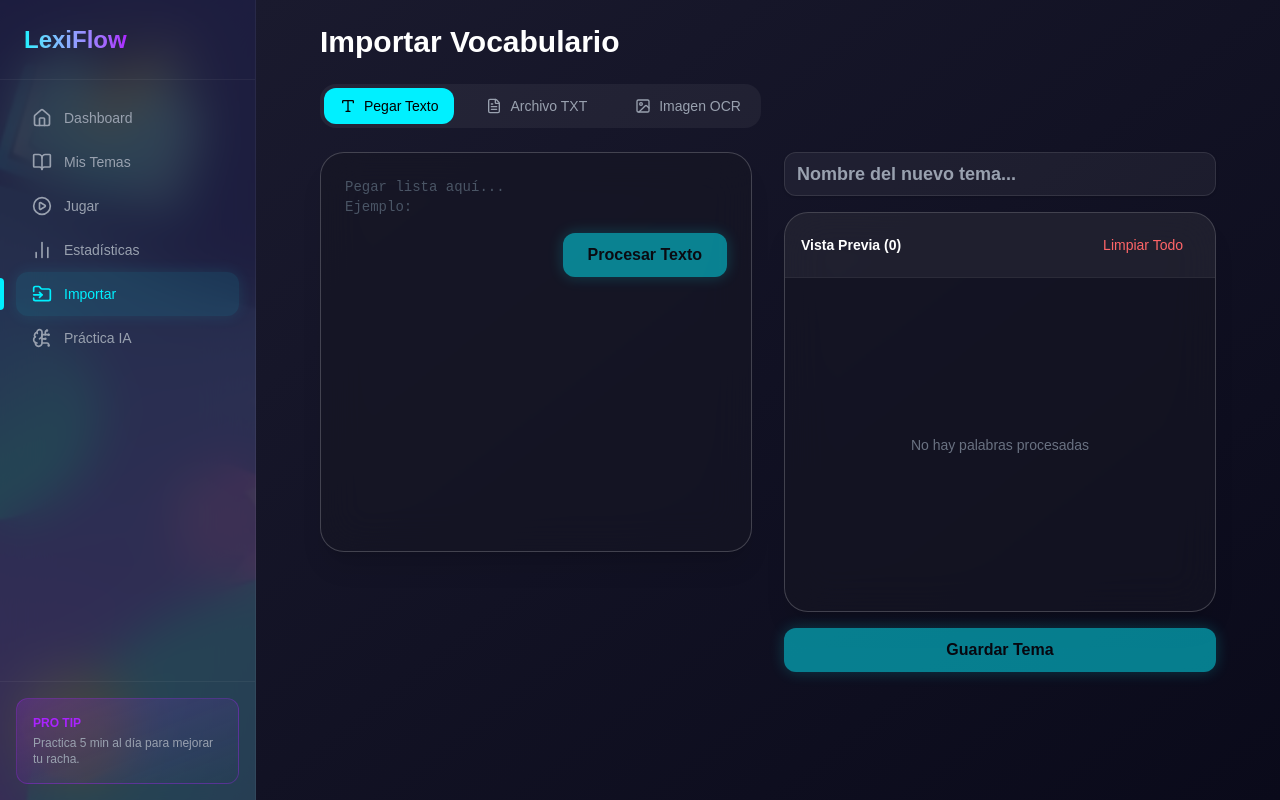
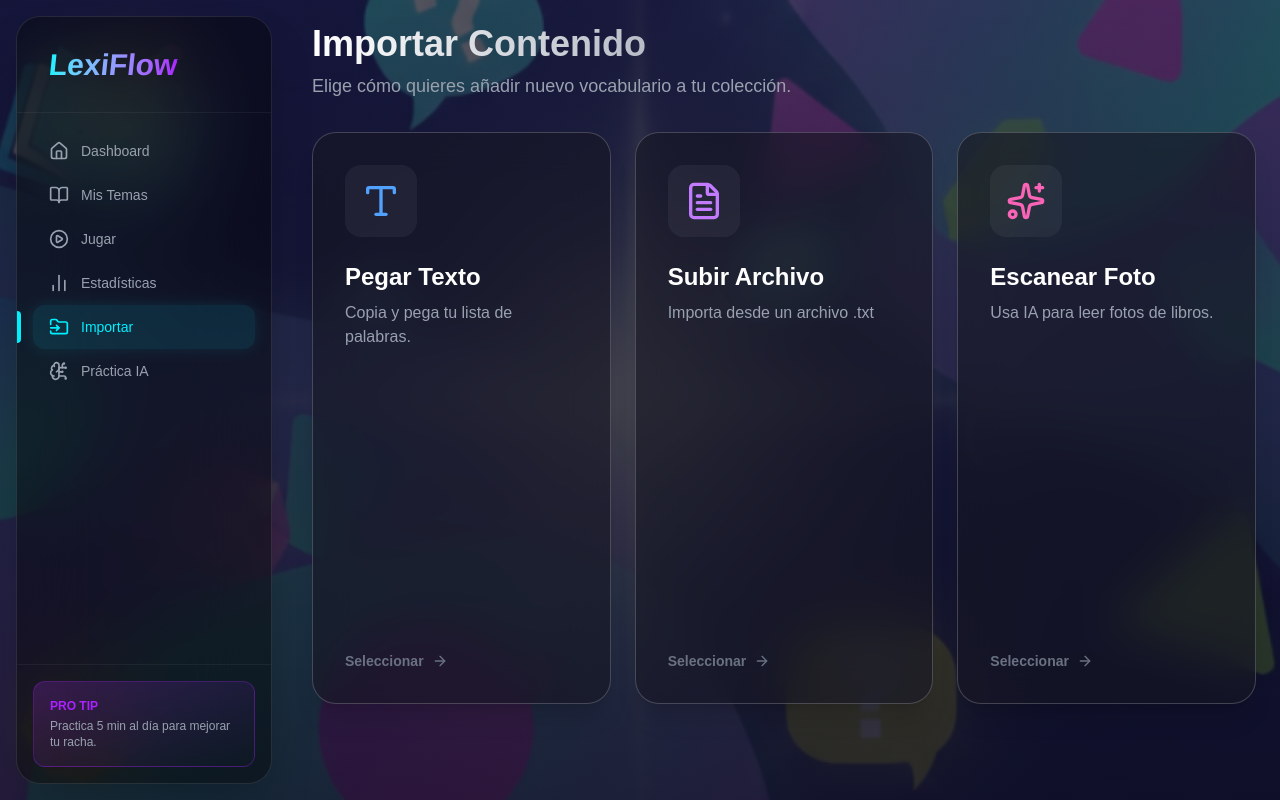
Before and after one commit to mariotc1/LexiFlow, a Next.js app: page /import in a window 1280 px wide. Built offline with nearby package versions, Linux system fonts and the light colour scheme.

Commit message:
animaciones y sonidos

```diff
--- a/src/app/globals.css
+++ b/src/app/globals.css
@@ -39,7 +39,10 @@
 
 body {
   background-color: var(--background);
-  background-image: var(--background-image);
+  /* Overlay gradient + Image */
+  background-image:
+    linear-gradient(to bottom, rgba(10, 10, 25, 0.7), rgba(10, 10, 25, 0.85)),
+    var(--background-image);
   background-size: cover;
   background-position: center;
   background-attachment: fixed;
--- a/src/app/import/page.tsx
+++ b/src/app/import/page.tsx
@@ -1,27 +1,24 @@
 "use client";
 
-import { useState, useRef } from "react";
+import { useState } from "react";
 import { Button } from "@/components/ui/Button";
 import { Input } from "@/components/ui/Input";
 import { useTemaStore } from "@/stores";
 import { parseTextContent, performOCR, ParsedWord, parseTxtFile } from "@/lib/import";
 import { dbService } from "@/lib/db";
 import { useRouter } from "next/navigation";
-import { Upload, FileText, Type, Image as ImageIcon, Loader2, Plus, Trash2 } from "lucide-react";
-import { motion } from "framer-motion";
+import { Upload, FileText, Type, Image as ImageIcon, Loader2, ArrowRight, Check, X, Sparkles, BookOpen } from "lucide-react";
+import { motion, AnimatePresence } from "framer-motion";
+import { sfx } from "@/lib/sound";
 
-type ImportMode = 'manual' | 'paste' | 'file' | 'ocr';
+type ImportMode = 'manual' | 'paste' | 'file' | 'ocr' | null;
 
 export default function ImportPage() {
-  const [mode, setMode] = useState<ImportMode>('paste');
+  const [mode, setMode] = useState<ImportMode>(null);
   const [targetTopicName, setTargetTopicName] = useState("");
   const [loading, setLoading] = useState(false);
   const [progress, setProgress] = useState(0);
-
-  // Preview Data
   const [words, setWords] = useState<ParsedWord[]>([]);
-
-  // OCR/File Inputs
   const [textInput, setTextInput] = useState("");
 
   const router = useRouter();
@@ -32,6 +29,7 @@ export default function ImportPage() {
       const parsed = parseTextContent(textInput);
       setWords(prev => [...prev, ...parsed]);
       setTextInput("");
+      sfx.playCorrect();
     }
   };
 
@@ -42,16 +40,18 @@ export default function ImportPage() {
     setLoading(true);
     try {
       if (mode === 'file') {
-        // Assume text file for now, PDF requires heavier logic
         const parsed = await parseTxtFile(file);
         setWords(prev => [...prev, ...parsed]);
+        sfx.playCorrect();
       } else if (mode === 'ocr') {
         const text = await performOCR(file, (p) => setProgress(Math.round(p * 100)));
         const parsed = parseTextContent(text);
         setWords(prev => [...prev, ...parsed]);
+        sfx.playCorrect();
       }
     } catch (err) {
       console.error(err);
+      sfx.playIncorrect();
       alert("Error processing file");
     } finally {
       setLoading(false);
@@ -64,10 +64,9 @@ export default function ImportPage() {
 
     setLoading(true);
     try {
-      // 1. Create Topic
+      sfx.playClick();
       const topicId = await addTema(targetTopicName);
 
-      // 2. Add Words
       const promises = words.map(w =>
         dbService.addPalabra({
           id: crypto.randomUUID(),
@@ -81,65 +80,137 @@ export default function ImportPage() {
       );
 
       await Promise.all(promises);
+      sfx.playWin(); // Celebrate new topic
       router.push(`/topics/${topicId}`);
     } catch (error) {
       console.error(error);
+      sfx.playIncorrect();
       alert("Error saving data");
     } finally {
       setLoading(false);
     }
   };
 
+  const clearAll = () => {
+      setWords([]);
+      setMode(null);
+      setTextInput("");
+      setTargetTopicName("");
+      sfx.playClick();
+  };
+
+  const container = {
+    hidden: { opacity: 0 },
+    show: {
+      opacity: 1,
+      transition: {
+        staggerChildren: 0.1
+      }
+    }
+  };
+
+  const item = {
+    hidden: { opacity: 0, y: 20 },
+    show: { opacity: 1, y: 0 }
+  };
+
   return (
-    <div className="space-y-6 max-w-4xl mx-auto">
-      <h1 className="text-3xl font-bold">Importar Vocabulario</h1>
-
-      {/* Mode Selection */}
-      <div className="flex gap-4 p-1 bg-white/5 rounded-2xl w-fit">
-        {[
-          { id: 'paste', label: 'Pegar Texto', icon: Type },
-          { id: 'file', label: 'Archivo TXT', icon: FileText },
-          { id: 'ocr', label: 'Imagen OCR', icon: ImageIcon },
-        ].map((m) => (
-          <button
-            key={m.id}
-            onClick={() => setMode(m.id as ImportMode)}
-            className={`flex items-center gap-2 px-4 py-2 rounded-xl text-sm font-medium transition-all ${
-              mode === m.id ? 'bg-[var(--brand-primary)] text-black' : 'text-gray-400 hover:text-white'
-            }`}
-          >
-            <m.icon className="h-4 w-4" />
-            {m.label}
-          </button>
-        ))}
+    <div className="max-w-6xl mx-auto space-y-8 min-h-[85vh] flex flex-col">
+      {/* Header */}
+      <div className="flex items-center justify-between">
+         <div>
+            <h1 className="text-4xl font-bold bg-clip-text text-transparent bg-gradient-to-r from-white to-gray-400 mb-2">
+                Importar Contenido
+            </h1>
+            <p className="text-lg text-gray-400">Elige cómo quieres añadir nuevo vocabulario a tu colección.</p>
+         </div>
+         {mode && (
+             <Button variant="ghost" onClick={clearAll} className="text-gray-400 hover:text-white">
+                 <X className="mr-2 h-4 w-4" /> Cancelar
+             </Button>
+         )}
       </div>
 
-      <div className="grid grid-cols-1 lg:grid-cols-2 gap-8">
-        {/* Input Area */}
-        <div className="space-y-4">
-          <div className="glass-panel p-6 min-h-[400px]">
+      <AnimatePresence mode="wait">
+        {!mode ? (
+            /* Mode Selection Grid */
+            <motion.div
+                key="selection"
+                variants={container}
+                initial="hidden"
+                animate="show"
+                exit={{ opacity: 0, scale: 0.95 }}
+                className="grid grid-cols-1 md:grid-cols-3 gap-6 flex-1"
+            >
+                {[
+                    { id: 'paste', title: 'Pegar Texto', icon: Type, desc: 'Copia y pega tu lista de palabras.', color: 'from-blue-500/20 to-blue-600/5', border: 'hover:border-blue-500/50', iconColor: 'text-blue-400' },
+                    { id: 'file', title: 'Subir Archivo', icon: FileText, desc: 'Importa desde un archivo .txt', color: 'from-purple-500/20 to-purple-600/5', border: 'hover:border-purple-500/50', iconColor: 'text-purple-400' },
+                    { id: 'ocr', title: 'Escanear Foto', icon: Sparkles, desc: 'Usa IA para leer fotos de libros.', color: 'from-pink-500/20 to-pink-600/5', border: 'hover:border-pink-500/50', iconColor: 'text-pink-400' },
+                ].map((m) => (
+                    <motion.div
+                        key={m.id}
+                        variants={item}
+                        onClick={() => { setMode(m.id as ImportMode); sfx.playClick(); }}
+                        className={`glass-panel p-8 cursor-pointer group relative overflow-hidden transition-all duration-300 border border-white/5 ${m.border}`}
+                        whileHover={{ y: -5, scale: 1.02 }}
+                        whileTap={{ scale: 0.98 }}
+                    >
+                        <div className={`absolute inset-0 bg-gradient-to-br ${m.color} opacity-0 group-hover:opacity-100 transition-opacity duration-500`} />
+                        <div className="relative z-10 flex flex-col h-full justify-between">
+                            <div>
+                                <div className={`p-4 rounded-2xl bg-white/5 w-fit mb-6 group-hover:bg-white/10 transition-colors ${m.iconColor}`}>
+                                    <m.icon className="w-10 h-10" />
+                                </div>
+                                <h3 className="text-2xl font-bold text-white mb-2">{m.title}</h3>
+                                <p className="text-gray-400">{m.desc}</p>
+                            </div>
+                            <div className="mt-8 flex items-center text-sm font-bold text-gray-500 group-hover:text-white transition-colors">
+                                Seleccionar <ArrowRight className="ml-2 w-4 h-4 group-hover:translate-x-1 transition-transform" />
+                            </div>
+                        </div>
+                    </motion.div>
+                ))}
+            </motion.div>
+        ) : (
+            /* Workflow Area */
+            <motion.div
+                key="workflow"
+                initial={{ opacity: 0, y: 20 }}
+                animate={{ opacity: 1, y: 0 }}
+                className="grid grid-cols-1 lg:grid-cols-12 gap-8 flex-1"
+            >
+                {/* Left Panel: Input */}
+                <div className="lg:col-span-7 flex flex-col gap-6">
+                    <div className="glass-panel p-8 flex-1 flex flex-col">
+                        <h2 className="text-xl font-bold mb-6 flex items-center gap-3">
+                            <span className="flex items-center justify-center w-8 h-8 rounded-full bg-white/10 text-sm">1</span>
+                            {mode === 'paste' ? 'Ingresa tus palabras' : mode === 'file' ? 'Sube tu archivo' : 'Sube tu imagen'}
+                        </h2>
+
                         {mode === 'paste' && (
-              <div className="flex flex-col h-full">
+                            <div className="flex-1 flex flex-col gap-4">
                                 <textarea
-                  className="flex-1 bg-transparent border-none resize-none focus:outline-none text-white placeholder:text-gray-600 font-mono text-sm"
-                  placeholder={`Pegar lista aquí...\nEjemplo:\nDog = Perro\nCat = Gato`}
+                                    className="flex-1 w-full bg-black/20 rounded-xl p-4 text-white placeholder:text-gray-500 border border-white/10 focus:border-[var(--brand-primary)] focus:outline-none resize-none font-mono text-sm leading-relaxed"
+                                    placeholder={`Ejemplo:\nDog = Perro\nCat = Gato\nBook : Libro`}
                                     value={textInput}
                                     onChange={(e) => setTextInput(e.target.value)}
+                                    autoFocus
                                 />
-                <div className="mt-4 flex justify-end">
-                  <Button onClick={handleProcess} disabled={!textInput.trim()}>
-                    Procesar Texto
+                                <Button onClick={handleProcess} disabled={!textInput.trim()} className="w-full">
+                                    Procesar <ArrowRight className="ml-2 w-4 h-4" />
                                 </Button>
-                </div>
                             </div>
                         )}
 
                         {(mode === 'file' || mode === 'ocr') && (
-              <div className="flex flex-col items-center justify-center h-full border-2 border-dashed border-white/10 rounded-xl hover:border-[var(--brand-primary)]/50 transition-colors">
+                            <div className="flex-1 border-2 border-dashed border-white/10 rounded-2xl hover:border-[var(--brand-primary)]/50 hover:bg-[var(--brand-primary)]/5 transition-all flex flex-col items-center justify-center p-12 text-center">
                                 {loading ? (
-                  <div className="text-center">
-                    <Loader2 className="h-8 w-8 animate-spin mx-auto mb-2 text-[var(--brand-primary)]" />
-                    <p className="text-sm text-gray-400">Procesando... {progress}%</p>
+                                    <div className="space-y-4">
+                                        <div className="relative">
+                                            <div className="w-16 h-16 rounded-full border-4 border-white/10 border-t-[var(--brand-primary)] animate-spin" />
+                                            <div className="absolute inset-0 flex items-center justify-center font-bold text-xs">{progress}%</div>
+                                        </div>
+                                        <p className="text-gray-300 animate-pulse">Analizando contenido...</p>
                                     </div>
                                 ) : (
                                     <>
@@ -150,10 +221,14 @@ export default function ImportPage() {
                                             accept={mode === 'ocr' ? "image/*" : ".txt"}
                                             onChange={handleFileChange}
                                         />
-                    <label htmlFor="file-upload" className="cursor-pointer text-center">
-                      <Upload className="h-10 w-10 mx-auto mb-2 text-gray-500" />
-                      <p className="text-gray-300 font-medium">Click para subir {mode === 'ocr' ? 'Imagen' : 'TXT'}</p>
-                      <p className="text-xs text-gray-500 mt-1">Soporta {mode === 'ocr' ? 'PNG, JPG' : 'UTF-8 TXT'}</p>
+                                        <label htmlFor="file-upload" className="cursor-pointer w-full h-full flex flex-col items-center justify-center">
+                                            <div className="p-6 rounded-full bg-[var(--brand-primary)]/10 text-[var(--brand-primary)] mb-4">
+                                                {mode === 'ocr' ? <ImageIcon className="w-10 h-10" /> : <Upload className="w-10 h-10" />}
+                                            </div>
+                                            <p className="text-xl font-bold text-white mb-2">Haz clic para subir</p>
+                                            <p className="text-gray-400 text-sm max-w-xs mx-auto">
+                                                {mode === 'ocr' ? 'Soporta imágenes JPG, PNG. Asegúrate de que el texto sea legible.' : 'Soporta archivos de texto (.txt) con formato UTF-8.'}
+                                            </p>
                                         </label>
                                     </>
                                 )}
@@ -162,67 +237,80 @@ export default function ImportPage() {
                     </div>
                 </div>
 
-        {/* Preview Area */}
-        <div className="space-y-4">
+                {/* Right Panel: Preview & Save */}
+                <div className="lg:col-span-5 flex flex-col gap-6">
+                    <div className="glass-panel p-8 flex-1 flex flex-col h-full bg-black/40">
+                         <h2 className="text-xl font-bold mb-6 flex items-center gap-3">
+                            <span className="flex items-center justify-center w-8 h-8 rounded-full bg-white/10 text-sm">2</span>
+                            Revisar y Guardar
+                        </h2>
+
+                        <div className="mb-6">
+                            <label className="text-sm font-medium text-gray-400 mb-2 block">Nombre del Tema</label>
                             <Input
-            placeholder="Nombre del nuevo tema..."
+                                placeholder="Ej: Unit 1 - Travel"
                                 value={targetTopicName}
                                 onChange={(e) => setTargetTopicName(e.target.value)}
-            className="text-lg font-bold"
+                                className="bg-white/5 border-white/10 focus:border-[var(--brand-primary)]"
                             />
-
-          <div className="glass-panel p-0 h-[400px] overflow-hidden flex flex-col">
-            <div className="p-4 border-b border-white/5 bg-white/5 flex justify-between items-center">
-              <span className="font-bold text-sm">Vista Previa ({words.length})</span>
-              <Button
-                variant="ghost"
-                size="sm"
-                onClick={() => setWords([])}
-                className="text-red-400 hover:text-red-300 h-8"
-              >
-                Limpiar Todo
-              </Button>
                         </div>
 
-            <div className="flex-1 overflow-y-auto p-2 space-y-2">
+                        <div className="flex-1 overflow-hidden flex flex-col bg-white/5 rounded-xl border border-white/5">
+                            <div className="p-3 border-b border-white/5 flex justify-between items-center bg-white/5">
+                                <span className="text-xs font-bold uppercase tracking-wider text-gray-400">Palabras ({words.length})</span>
+                                {words.length > 0 && <span className="text-xs text-[var(--brand-primary)]">Detectadas</span>}
+                            </div>
+                            <div className="flex-1 overflow-y-auto p-2 space-y-2 custom-scrollbar">
+                                <AnimatePresence initial={false}>
                                     {words.map((w, idx) => (
                                         <motion.div
                                             key={idx}
-                  initial={{ opacity: 0, x: -10 }}
-                  animate={{ opacity: 1, x: 0 }}
-                  className="flex items-center gap-2 p-3 rounded-lg bg-white/5 border border-white/5 group"
+                                            initial={{ opacity: 0, height: 0 }}
+                                            animate={{ opacity: 1, height: 'auto' }}
+                                            exit={{ opacity: 0, height: 0 }}
+                                            className="group flex items-center gap-3 p-3 rounded-lg hover:bg-white/5 transition-colors border border-transparent hover:border-white/10"
                                         >
-                  <div className="flex-1">
-                    <div className="text-sm font-bold text-[var(--brand-primary)]">{w.eng}</div>
-                    <div className="text-sm text-gray-400">{w.esp}</div>
+                                            <div className="w-8 h-8 rounded-full bg-[var(--brand-secondary)]/20 text-[var(--brand-secondary)] flex items-center justify-center text-xs font-bold">
+                                                {idx + 1}
+                                            </div>
+                                            <div className="flex-1 min-w-0">
+                                                <div className="font-medium text-sm text-white truncate">{w.eng}</div>
+                                                <div className="text-xs text-gray-400 truncate">{w.esp}</div>
                                             </div>
                                             <button
                                                 onClick={() => setWords(words.filter((_, i) => i !== idx))}
-                    className="opacity-0 group-hover:opacity-100 p-2 hover:text-red-500 transition-all"
+                                                className="opacity-0 group-hover:opacity-100 p-2 text-gray-500 hover:text-red-400 transition-all"
                                             >
-                    <Trash2 className="h-4 w-4" />
+                                                <X className="w-4 h-4" />
                                             </button>
                                         </motion.div>
                                     ))}
+                                </AnimatePresence>
                                 {words.length === 0 && (
-                <div className="h-full flex items-center justify-center text-gray-500 text-sm">
-                  No hay palabras procesadas
+                                    <div className="h-full flex flex-col items-center justify-center text-gray-500 p-8 text-center opacity-50">
+                                        <BookOpen className="w-12 h-12 mb-4" />
+                                        <p className="text-sm">Las palabras aparecerán aquí</p>
                                     </div>
                                 )}
                             </div>
                         </div>
 
+                        <div className="mt-6 pt-6 border-t border-white/10">
                             <Button
                                 variant="primary"
-            className="w-full"
+                                className="w-full shadow-lg shadow-[var(--brand-primary)]/20"
                                 disabled={words.length === 0 || !targetTopicName}
                                 onClick={handleSave}
                                 isLoading={loading}
                             >
-            Guardar Tema
+                                <Check className="mr-2 h-4 w-4" /> Guardar Todo
                             </Button>
                         </div>
                     </div>
                 </div>
+            </motion.div>
+        )}
+      </AnimatePresence>
+    </div>
   );
 }
--- a/src/app/layout.tsx
+++ b/src/app/layout.tsx
@@ -17,7 +17,7 @@ export default function RootLayout({
       <body className="antialiased min-h-screen">
         <div className="flex min-h-screen">
           <Sidebar />
-          <main className="flex-1 md:ml-64 p-6 overflow-y-auto h-screen bg-gradient-to-br from-[var(--background)] to-[#0a0a1a]">
+          <main className="flex-1 md:ml-72 p-6 overflow-y-auto h-screen">
             <div className="mx-auto max-w-6xl">
               {children}
             </div>
--- a/src/components/layout/Sidebar.tsx
+++ b/src/components/layout/Sidebar.tsx
@@ -19,9 +19,9 @@ export function Sidebar() {
   const pathname = usePathname();
 
   return (
-    <aside className="fixed left-0 top-0 z-40 h-screen w-64 border-r border-white/5 bg-[var(--background)]/80 backdrop-blur-xl hidden md:flex flex-col">
-      <div className="flex h-20 items-center px-6 border-b border-white/5">
-        <h1 className="text-2xl font-bold bg-gradient-to-r from-[var(--brand-primary)] to-[var(--brand-secondary)] bg-clip-text text-transparent">
+    <aside className="fixed left-4 top-4 bottom-4 z-40 w-64 rounded-3xl border border-white/10 bg-black/40 backdrop-blur-2xl hidden md:flex flex-col shadow-2xl">
+      <div className="flex h-24 items-center px-8 border-b border-white/5">
+        <h1 className="text-3xl font-bold bg-gradient-to-r from-[var(--brand-primary)] to-[var(--brand-secondary)] bg-clip-text text-transparent transform -skew-x-6">
           LexiFlow
         </h1>
       </div>
```
Lines whose indentation alone changed are shown as unchanged.
